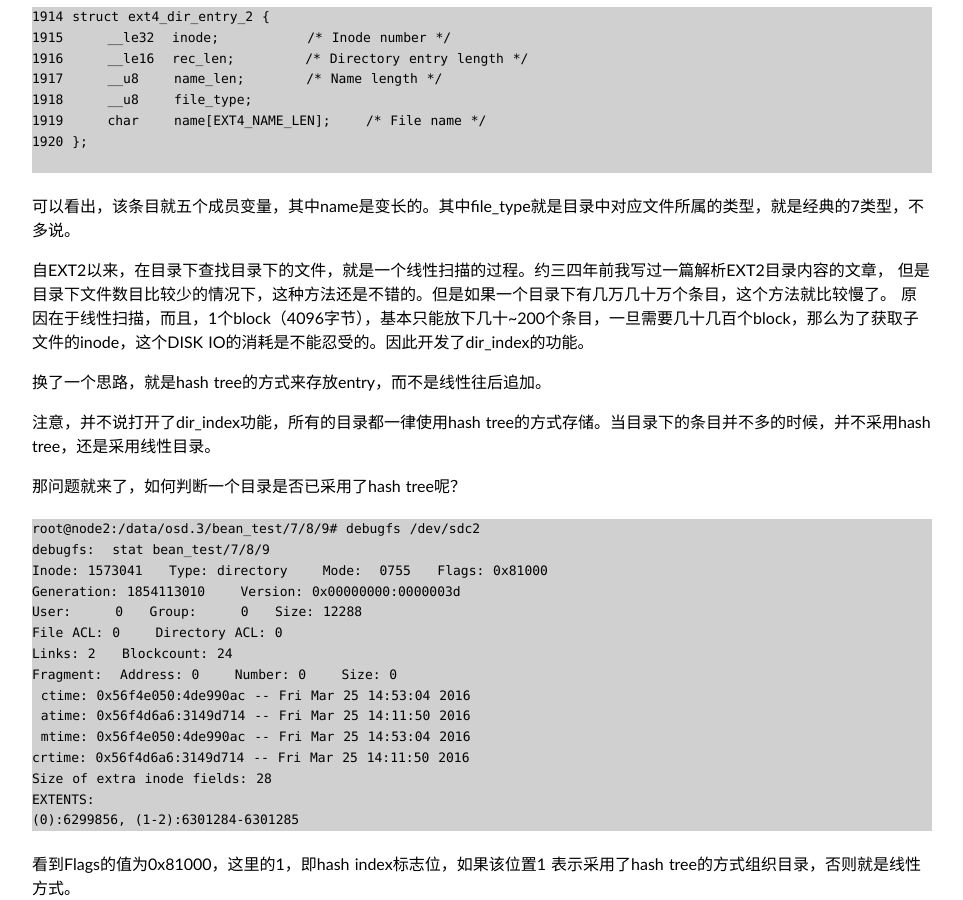
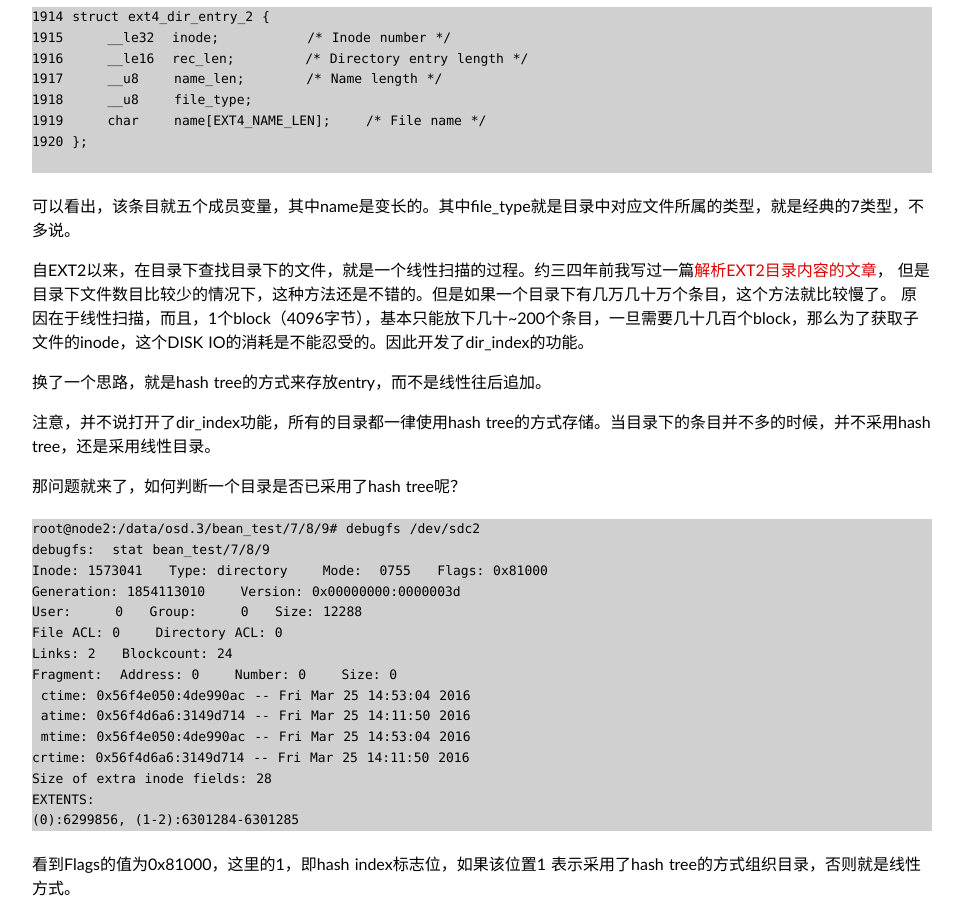
Before and after one commit to Bean-Li/Bean-Li.github.io, a Jekyll site: the page built from _posts/2016-03-25-EXT4_DIR_INDEX.md, in a window 1280 px wide and 900 px high, scrolled down 1047 px. Shown: the whole window, without its empty margins (158-1121 px from the left). Built offline with Jekyll 4.4.1, drawn with Linux system fonts in a browser that asks for light colours; some web fonts are replaced; part of the change alters nothing that is shown.

```diff
--- a/_posts/2016-03-25-EXT4_DIR_INDEX.md
+++ b/_posts/2016-03-25-EXT4_DIR_INDEX.md
@@ -70,7 +70,7 @@ inode3  file3
 可以看出，该条目就五个成员变量，其中name是变长的。其中file_type就是目录中对应文件所属的类型，就是经典的7类型，不多说。
 
 
-自EXT2以来，在目录下查找目录下的文件，就是一个线性扫描的过程。约三四年前我写过一篇解析EXT2目录内容的文章，
+自EXT2以来，在目录下查找目录下的文件，就是一个线性扫描的过程。约三四年前我写过一篇[解析EXT2目录内容的文章](http://blog.chinaunix.net/uid-24774106-id-3309701.html)，
 但是目录下文件数目比较少的情况下，这种方法还是不错的。但是如果一个目录下有几万几十万个条目，这个方法就比较慢了。 原因在于线性扫描，而且，1个block（4096字节），基本只能放下几十~200个条目，一旦需要几十几百个block，那么为了获取子文件的inode，这个DISK IO的消耗是不能忍受的。因此开发了dir_index的功能。
 
 换了一个思路，就是hash tree的方式来存放entry，而不是线性往后追加。
```
